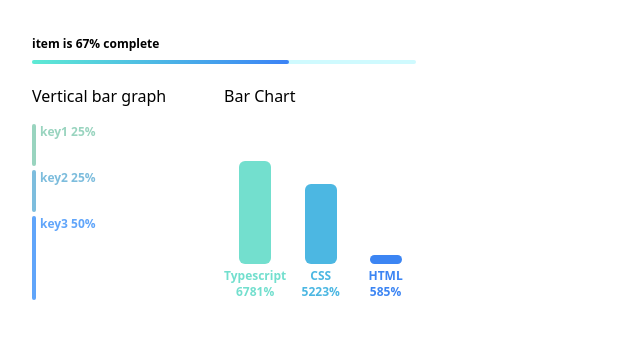
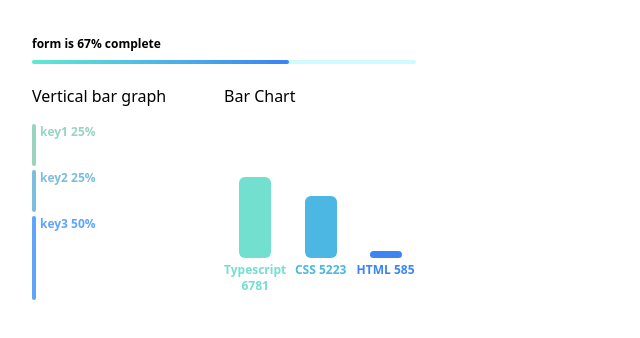
Before and after one commit to JustinePham/widgets, a React (Vite) app: page / in a window 1280 px wide. Shown: the top 338 px of the page, without its empty margins (0-640 px from the left). Built offline with nearby package versions, Linux system fonts and the light colour scheme.

Commit message:
feature: update bargraph

```diff
--- a/src/App.tsx
+++ b/src/App.tsx
@@ -7,16 +7,18 @@ function App() {
   return (
     <>
       <div className="w-96 pb-4">
-        <BarGraph pct={67} itemName={'item'} />
+        <BarGraph pct={67} itemName={'form'} />
       </div>
       <div className="flex flex-row">
         <div className="w-48 h-48 pb-4">
           <h1 className="pb-4">Vertical bar graph</h1>
           <VerticalPctBarGraph data={{key1: 25, key2: 25, key3:50}} barWidth='0.25rem'/>
         </div>
-        <div className="w-48 h-48 ">
+        <div>
           <h1>Bar Chart</h1>
+          <div className='w-48 h-48'>
           <BarChart data={{Typescript: 6781, CSS: 5223, HTML:585}} barWidth='2rem' colors={['#73dfce', '#4cb7e2', '#3c85f3']}/>
+          </div>
         </div>
       </div>
     </>
--- a/src/components/barchart.tsx
+++ b/src/components/barchart.tsx
@@ -1,4 +1,6 @@
- const BarChart: React.FC<{ data:{[key: string]: number}, barWidth:string, colors:string[]}> = ({ data, barWidth, colors }) => {
+import { FC } from 'react';
+
+const BarChart: FC<{ data:{[key: string]: number}, barWidth:string, colors:string[]}> = ({ data, barWidth, colors }) => {
     const sections = Object.keys(data);
     const sum = Object.values(data).reduce((accumulator, current) => accumulator + current);
 
@@ -7,10 +9,16 @@
         <div className="h-full flex flex-row gap-1 items-end">
          {
             sections.map((section, index) => (
-                <div className="w-full h-full flex flex-col justify-end rounded-md gap-1 items-center"  key={section}>
-                    <div className=" rounded-md" style={{ backgroundColor: colors[index], width:barWidth, height: ((data[section] / sum) * 100) + "%"  }}></div>
-                    <label className="text-xs font-bold text-center" style={{ color: colors[index] }}>{section} {data[section]}%</label>
+                <div className='h-full w-full'>
+                    <div className="w-full h-full flex flex-col justify-end rounded-md gap-1 items-center"  key={section}>
+                        <div className='h-4/5 flex items-end'>
+                            <div className=" rounded-md" style={{ backgroundColor: colors[index], width:barWidth, height: ((data[section] / sum) * 100) + "%"  }}></div>
+                        </div>
+                        <label className="text-xs font-bold text-center h-1/5" style={{ color: colors[index] }}>{section} {data[section]} </label>
+
+                    </div>
                 </div>
+
             ))
          }
         </div>
--- a/src/components/bargraph.tsx
+++ b/src/components/bargraph.tsx
@@ -1,5 +1,7 @@
+import { FC } from 'react';
 // justine's pretty ass bargraph
-const BarGraph: React.FC<{ pct: any, itemName: string }> = ({ pct, itemName = '' }) => {
+// FC = functional component
+const BarGraph: FC<{ pct: number, itemName: string }> = ({ pct, itemName = '' }) => {
   if (!pct) pct = 0;
 
   return (
--- a/src/components/verticalbargraph.tsx
+++ b/src/components/verticalbargraph.tsx
@@ -1,6 +1,7 @@
 import {blue, generateColors, teal} from '../utils'
+import { FC } from 'react';
 
-const VerticalPctBarGraph: React.FC<{ data:{[key: string]: number}, barWidth:string}> = ({ data, barWidth }) => {
+const VerticalPctBarGraph: FC<{ data:{[key: string]: number}, barWidth:string}> = ({ data, barWidth }) => {
     const sections = Object.keys(data);
     const steps = sections.length;
     const colorlist = generateColors(teal, blue, steps);
```
Also changed, not shown: src/output.css.
